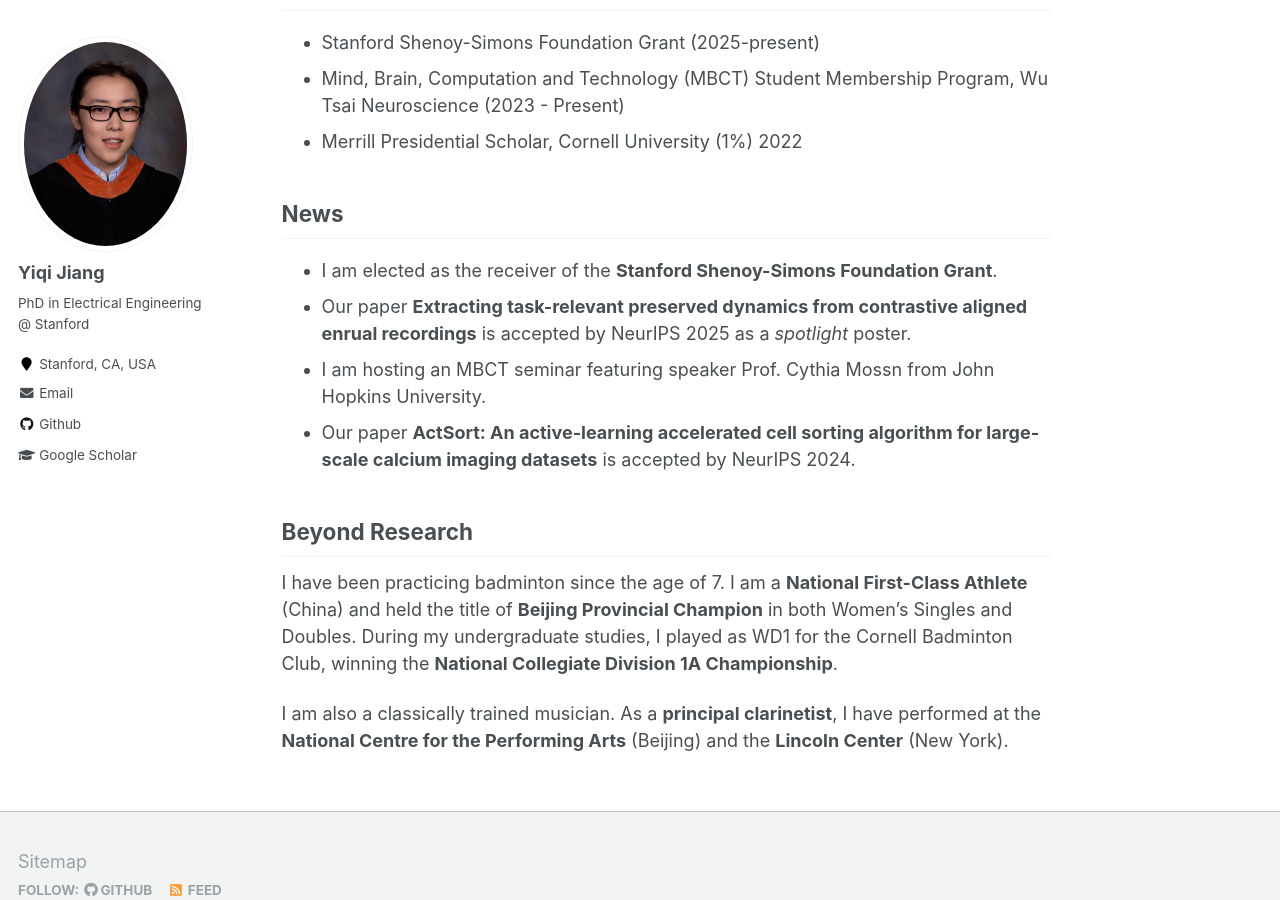
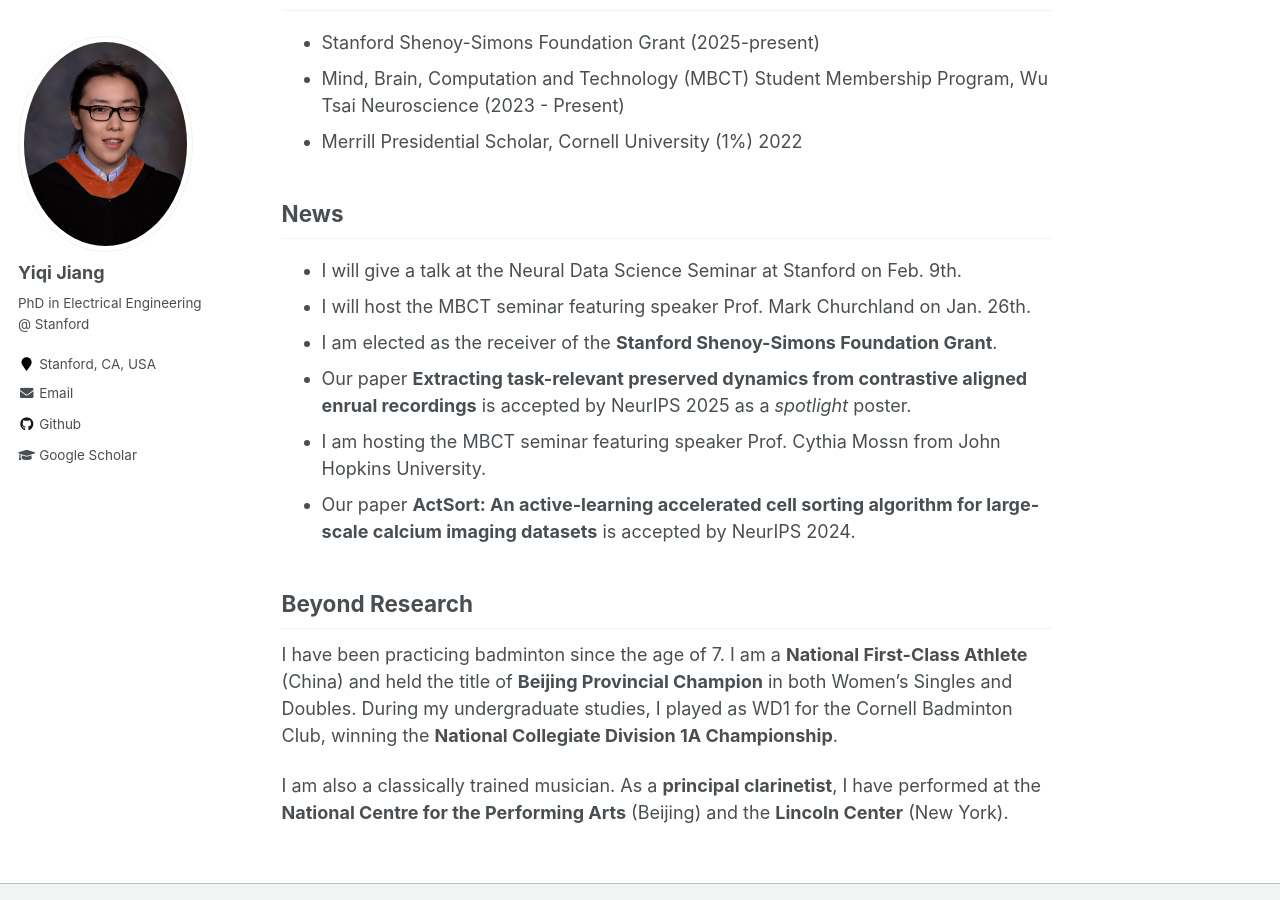
Before and after one commit to YiqiJ/yiqij.github.io, a Jekyll site: the page built from _pages/about.md, in a window 1280 px wide and 900 px high, scrolled down 581 px. Built offline with Jekyll 4.4.1, drawn with Linux system fonts in a browser that asks for light colours.

Commit message:
Update about.md

```diff
--- a/_pages/about.md
+++ b/_pages/about.md
@@ -20,9 +20,11 @@ I am interested in the dynamics of neural activity within and across brain regio
 - Merrill Presidential Scholar, Cornell University (1%) 2022
 
 ## News
+- I will give a talk at the Neural Data Science Seminar at Stanford on Feb. 9th.
+- I will host the MBCT seminar featuring speaker Prof. Mark Churchland on Jan. 26th.
 - I am elected as the receiver of the **Stanford Shenoy-Simons Foundation Grant**.
 - Our paper **Extracting task-relevant preserved dynamics from contrastive aligned enrual recordings** is accepted by NeurIPS 2025 as a *spotlight* poster.
-- I am hosting an MBCT seminar featuring speaker Prof. Cythia Mossn from John Hopkins University.
+- I am hosting the MBCT seminar featuring speaker Prof. Cythia Mossn from John Hopkins University.
 - Our paper **ActSort: An active-learning accelerated cell sorting algorithm for large-scale calcium imaging datasets** is accepted by NeurIPS 2024.
 
 ## Beyond Research
```
